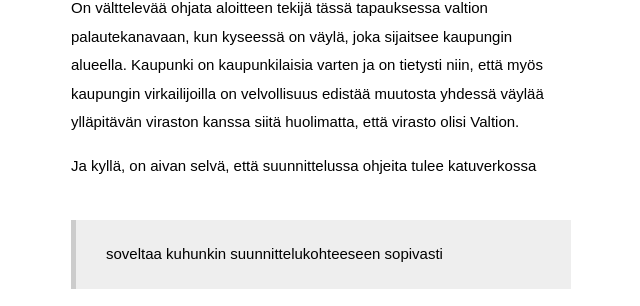
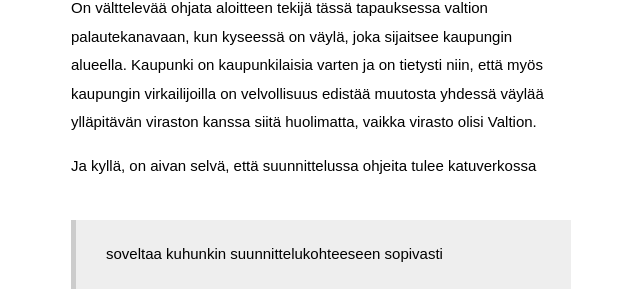
Before and after one commit to klaalo/klaalo.github.io, a Jekyll site: the page built from _posts/2024-01-21-vantaa-vastaa-aloitteeseen.md, in a window 1280 px wide and 900 px high, scrolled down 3474 px. Shown: the part 261-567 px from the top of the window, without its empty margins (319-959 px from the left). Built offline with Jekyll 4.4.1, drawn with Linux system fonts in a browser that asks for light colours; some web fonts are replaced.

Commit message:
Language fixes

```diff
--- a/_posts/2024-01-21-vantaa-vastaa-aloitteeseen.md
+++ b/_posts/2024-01-21-vantaa-vastaa-aloitteeseen.md
@@ -60,7 +60,7 @@ Kaupunki ei vastauksellaan sanallakaan viittaa suunnittelutavoitteisiin, vaan p
 
 Vaikka ohje olisikin maanteiden suunnitteluun, vastauksen toinen perustelu tekee ensimmäisen tyhjäksi. Kaupunki ohjaa asioimaan valtion Väyläviraston kanssa, joka vastaa Vihdintien ylläpidosta. Kun Vihdintie siis on [seudullinen valtatie](https://fi.wikipedia.org/wiki/Seututie_120), maantietä koskevan ohjeen voisi katsoa koskevan etenkin vihdintietä.
 
-On välttelevää ohjata aloitteen tekijä tässä tapauksessa valtion palautekanavaan, kun kyseessä on väylä, joka sijaitsee kaupungin alueella. Kaupunki on kaupunkilaisia varten ja on tietysti niin, että myös kaupungin virkailijoilla on velvollisuus edistää muutosta yhdessä väylää ylläpitävän viraston kanssa siitä huolimatta, että virasto olisi Valtion.
+On välttelevää ohjata aloitteen tekijä tässä tapauksessa valtion palautekanavaan, kun kyseessä on väylä, joka sijaitsee kaupungin alueella. Kaupunki on kaupunkilaisia varten ja on tietysti niin, että myös kaupungin virkailijoilla on velvollisuus edistää muutosta yhdessä väylää ylläpitävän viraston kanssa siitä huolimatta, vaikka virasto olisi Valtion.
 
 Ja kyllä, on aivan selvä, että suunnittelussa ohjeita tulee katuverkossa
 
```
Also changed, not shown: _posts/2023-08-07-mopojen-paikka-liikenneymparistossa.md (+1 -1 lines).
